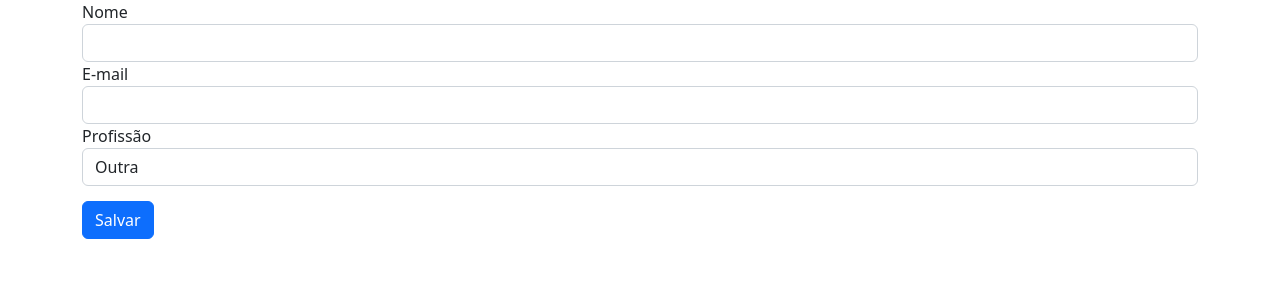
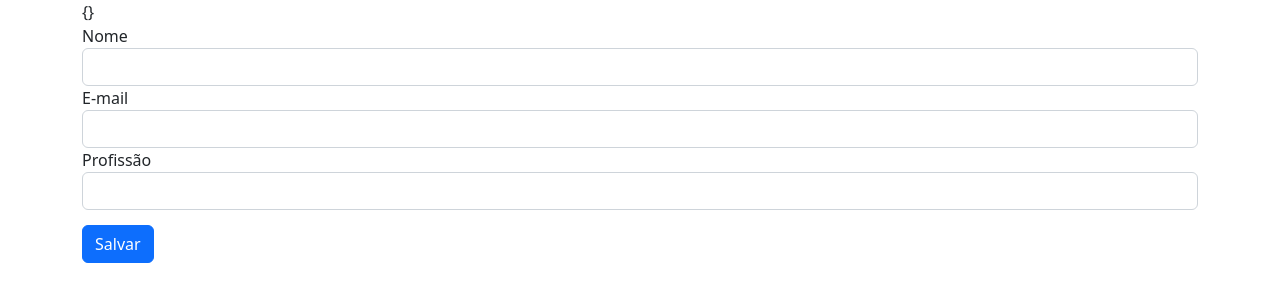
Before and after one commit to robertocajueiro/formulario-angular, an Angular app: page / in a window 1280 px wide. Shown: the top 302 px of the page. Built offline with nearby package versions, Linux system fonts and the light colour scheme.

Commit message:
12.6. Two-way binding com ngModel

```diff
--- a/src/app/app.component.html
+++ b/src/app/app.component.html
@@ -1,19 +1,24 @@
 <div class="container">
+
+  {{ cliente | json }}
 
   <form #usuarioForm="ngForm" (ngSubmit)="salvar(usuarioForm)">
     <div class="form-group">
       <label class="form-control-label">Nome</label>
-      <input type="text" class="form-control" name="nome" ngModel>
+      <input type="text" class="form-control" name="primeiroNome"
+      [(ngModel)]="cliente.nome">
     </div>
 
     <div class="form-group">
       <label class="form-control-label">E-mail</label>
-      <input type="text" class="form-control" name="email" ngModel>
+      <input type="text" class="form-control" name="emailAddress"
+      [(ngModel)]="cliente.email">
     </div>
 
     <div class="form-group">
       <label class="form-control-label">Profissão</label>
-      <select class="form-control" name="profissao" [ngModel]="profissao">
+      <select class="form-control" name="profissao"
+        [(ngModel)]="cliente.profissao">
         <option value="">Selecione</option>
         <option *ngFor="let profissao of profissoes"
           [value]="profissao">{{ profissao }}</option>
--- a/src/app/app.component.ts
+++ b/src/app/app.component.ts
@@ -1,5 +1,11 @@
 import { Component } from '@angular/core';
 import { NgForm } from '@angular/forms';
+
+class Cliente {
+  nome!: string;
+  email!: string;
+  profissao!: string;
+}
 
 @Component({
   selector: 'app-root',
@@ -7,13 +13,18 @@
   styleUrls: ['./app.component.css']
 })
 export class AppComponent {
-  title = 'formulario';
+
+  cliente = new Cliente();
 
   profissoes = ['Programador', 'Empresário', 'Outra'];
   profissao = 'Outra';
 
   salvar(form: NgForm){
-    console.log(form);
-    console.log(form.value.nome);
+    //this.cliente.nome = form.value.primeiroNome;
+    //this.cliente.email = form.value.emailAddress;
+    //this.cliente.profissao = form.value.profissao;
+
+    console.log(form.value);
+    console.log(this.cliente)
   }
 }
```
